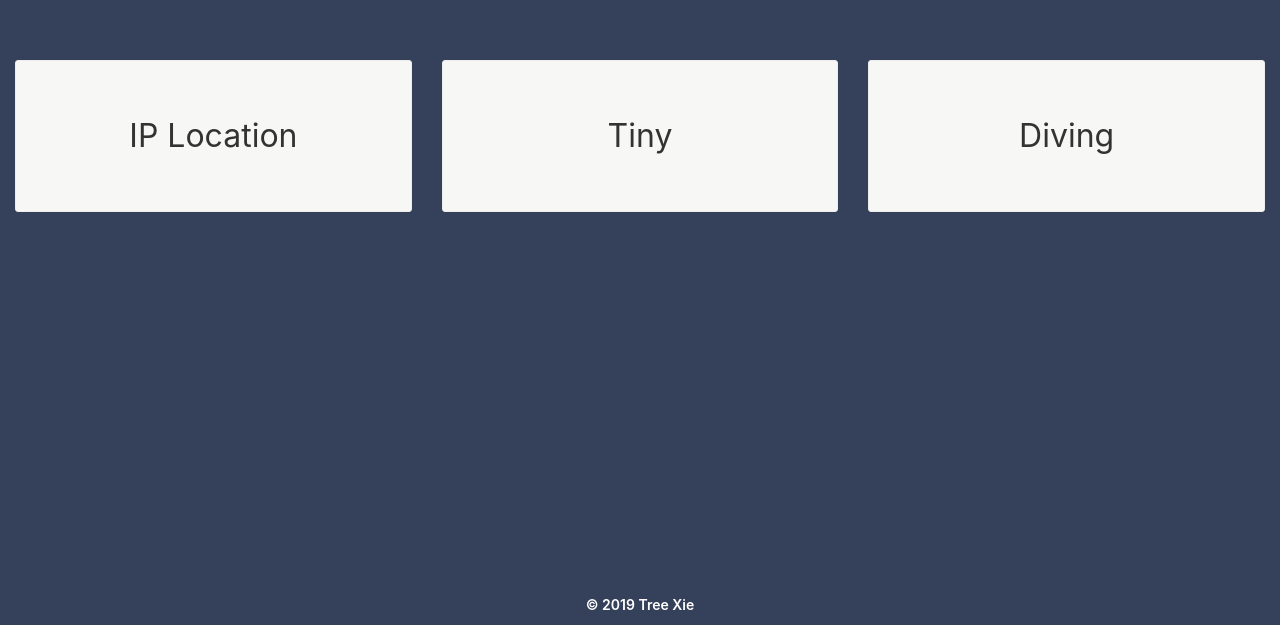
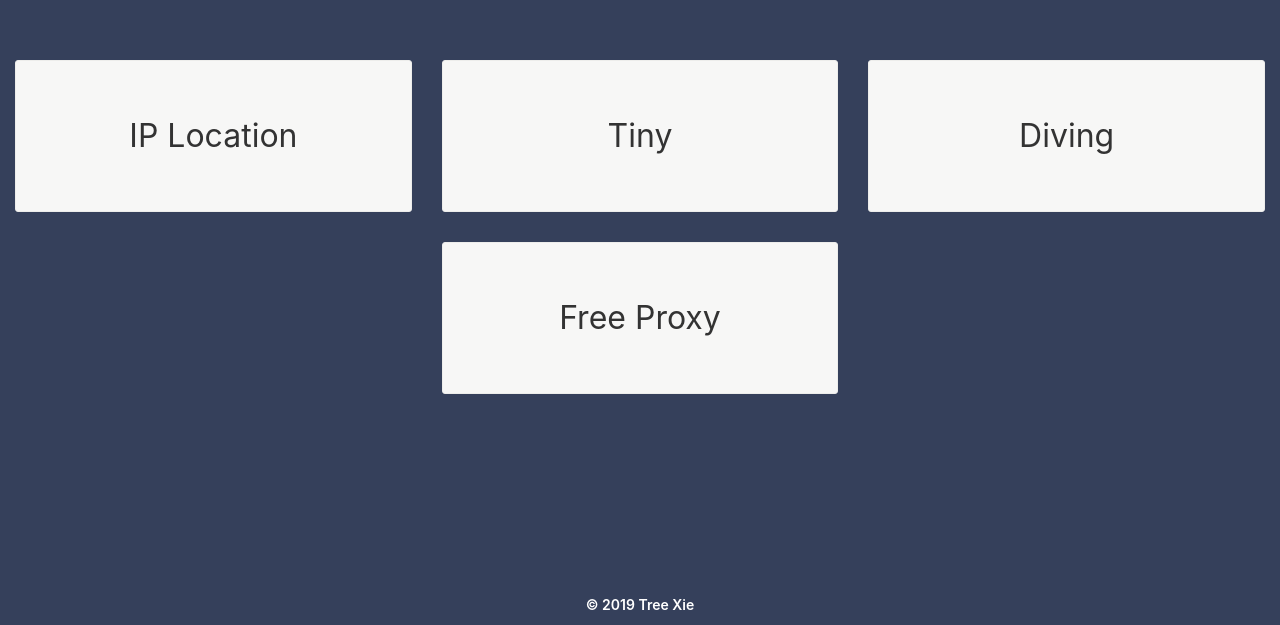
Before and after one commit to vicanso/aslant.site, a React (Create React App) app in the folder web/: page / in a window 1280 px wide. Shown: the part 175-800 px from the top of the page. Built offline with nearby package versions, Linux system fonts and the light colour scheme.

Commit message:
refactor: add free proxy site

```diff
--- a/web/src/App.js
+++ b/web/src/App.js
@@ -15,6 +15,10 @@ class App extends Component {
       {
         name: "Diving",
         url: "https://diving.aslant.site/",
+      },
+      {
+        name: "Free Proxy",
+        url: "https://proxy.aslant.site/",
       }
     ].map((item) => {
       return (
```
Also changed, not shown: 2 other files (tests, documents, lock files or other folders).
